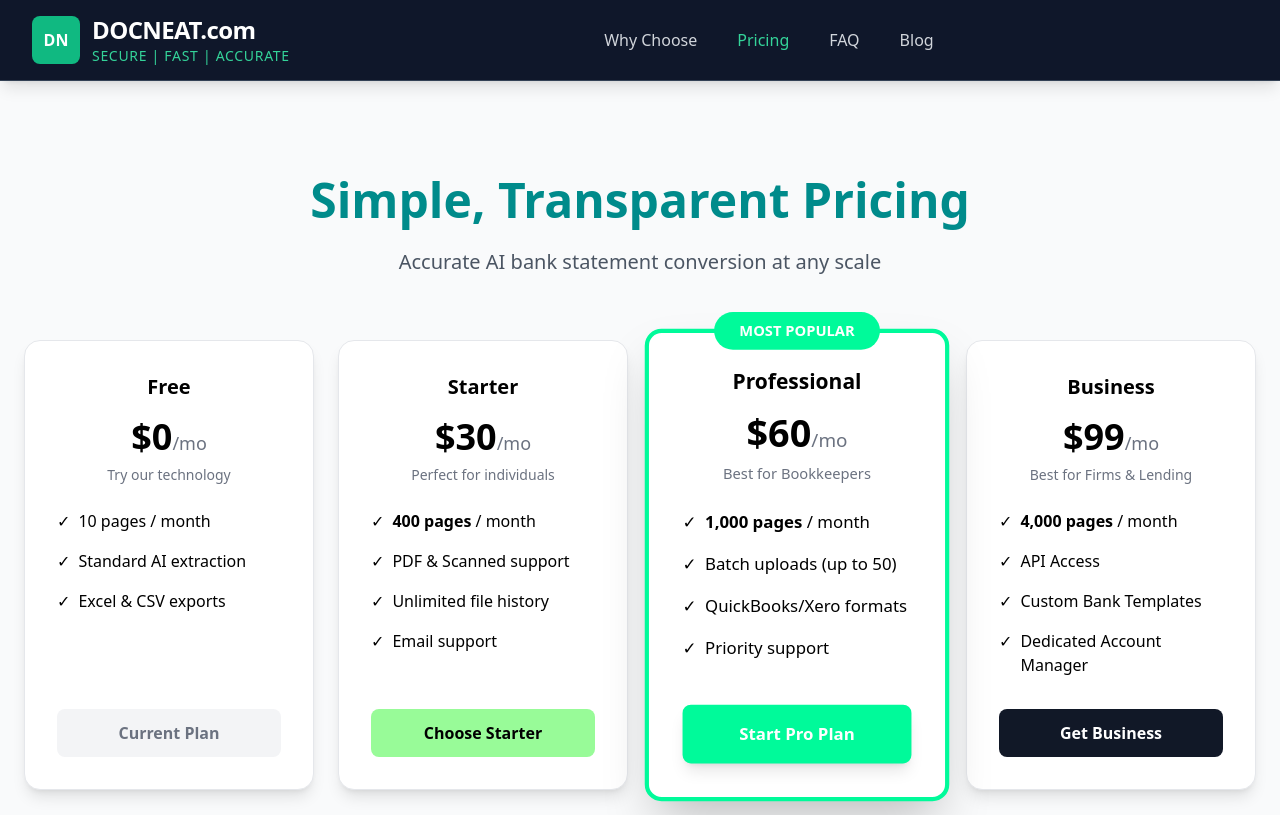
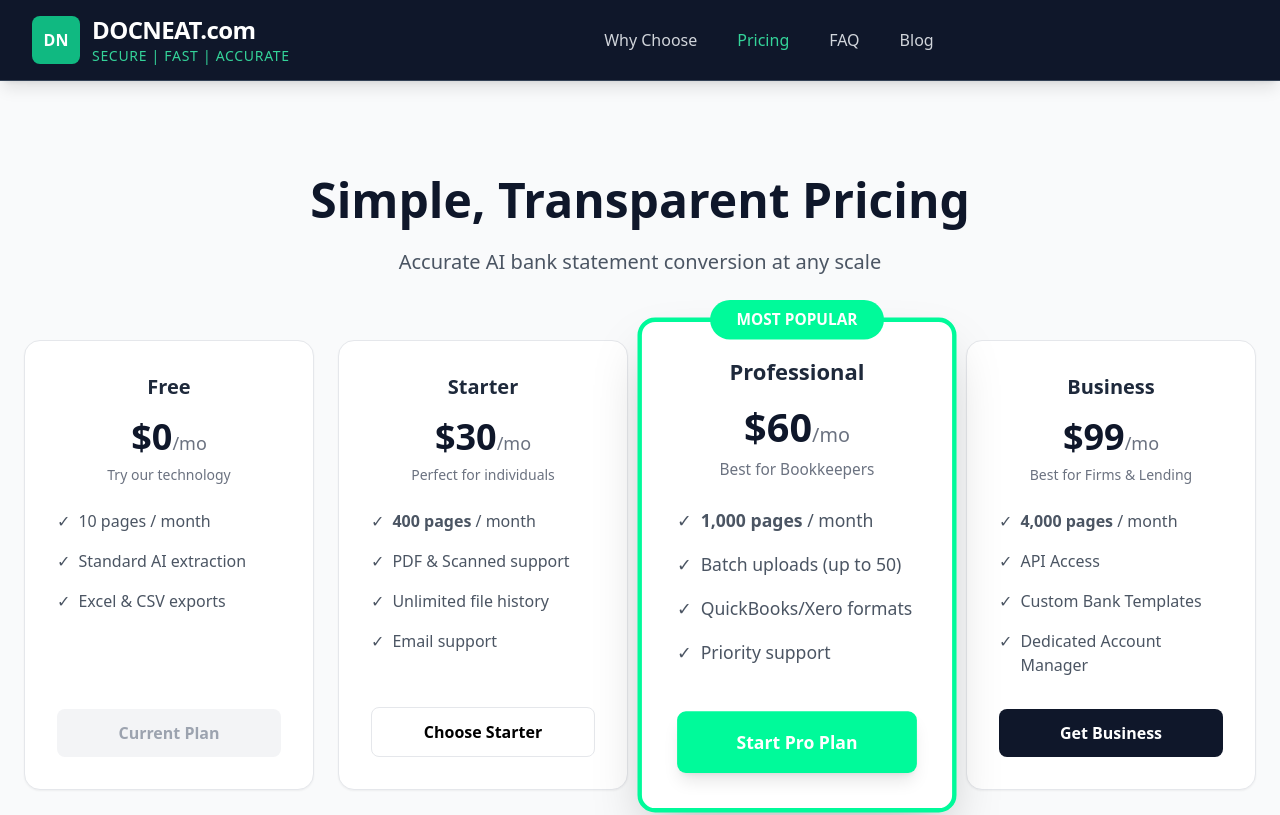
Before and after one commit to timarmstead/docneat-frontend, a Next.js app: page /pricing in a window 1280 px wide. Shown: the top 815 px of the page. Built offline with nearby package versions, Linux system fonts and the light colour scheme.

Commit message:
Update page.tsx
stripe links added

```diff
--- a/app/pricing/page.tsx
+++ b/app/pricing/page.tsx
@@ -3,121 +3,110 @@
 import { useState } from 'react';
 
 export default function Pricing() {
-  const [loading, setLoading] = useState<string | null>(null); // Track which button is loading
+  const [loading, setLoading] = useState<string | null>(null);
 
-  const handleCheckout = async (priceId: string) => {
-    setLoading(priceId);
-
-    try {
-      const res = await fetch('/api/checkout', {
-        method: 'POST',
-        headers: { 'Content-Type': 'application/json' },
-        body: JSON.stringify({ priceId }),
-      });
-
-      if (!res.ok) throw new Error('Checkout failed');
-
-      const { url } = await res.json();
-      window.location.href = url;
-    } catch (error) {
-      alert('Error starting checkout. Please try again.');
-      console.error(error);
-    } finally {
-      setLoading(null);
-    }
+  const handleCheckout = (url: string, id: string) => {
+    setLoading(id);
+    // Direct redirect to your Stripe Payment Link
+    window.location.href = url;
   };
 
   return (
     <div className="min-h-screen bg-gray-50 py-20">
       <div className="max-w-7xl mx-auto px-6 text-center">
-        <h1 className="text-5xl font-bold text-mint-900 mb-6">Simple, Transparent Pricing</h1>
+        <h1 className="text-5xl font-bold text-slate-900 mb-6 font-tight">Simple, Transparent Pricing</h1>
         <p className="text-xl text-gray-600 mb-16">Accurate AI bank statement conversion at any scale</p>
 
-        <div className="grid md:grid-cols-2 lg:grid-cols-4 gap-6">
+        <div className="grid md:grid-cols-2 lg:grid-cols-4 gap-6 items-stretch">
 
           {/* Free Tier */}
-          <div className="bg-white rounded-2xl shadow-lg p-8 border border-gray-200 flex flex-col">
-            <h3 className="text-xl font-bold mb-4">Free</h3>
-            <p className="text-4xl font-bold mb-2">$0<span className="text-lg font-normal text-gray-500">/mo</span></p>
+          <div className="bg-white rounded-2xl shadow-sm p-8 border border-gray-200 flex flex-col">
+            <h3 className="text-xl font-bold mb-4 text-slate-800">Free</h3>
+            <p className="text-4xl font-bold mb-2 text-slate-900">$0<span className="text-lg font-normal text-gray-500">/mo</span></p>
             <p className="text-sm text-gray-500 mb-6">Try our technology</p>
-            <ul className="text-left space-y-4 mb-8 flex-grow">
+            <ul className="text-left space-y-4 mb-8 flex-grow text-gray-600">
               <li className="flex items-start">✓ <span className="ml-2">10 pages / month</span></li>
               <li className="flex items-start">✓ <span className="ml-2">Standard AI extraction</span></li>
               <li className="flex items-start">✓ <span className="ml-2">Excel & CSV exports</span></li>
             </ul>
-            <div className="bg-gray-100 text-gray-500 py-3 rounded-lg font-semibold cursor-not-allowed">
+            <div className="bg-gray-100 text-gray-400 py-3 rounded-lg font-semibold cursor-not-allowed">
               Current Plan
             </div>
           </div>
 
           {/* Starter Tier */}
-          <div className="bg-white rounded-2xl shadow-lg p-8 border border-gray-200 flex flex-col">
-            <h3 className="text-xl font-bold mb-4">Starter</h3>
-            <p className="text-4xl font-bold mb-2">$30<span className="text-lg font-normal text-gray-500">/mo</span></p>
+          <div className="bg-white rounded-2xl shadow-sm p-8 border border-gray-200 flex flex-col hover:shadow-md transition">
+            <h3 className="text-xl font-bold mb-4 text-slate-800">Starter</h3>
+            <p className="text-4xl font-bold mb-2 text-slate-900">$30<span className="text-lg font-normal text-gray-500">/mo</span></p>
             <p className="text-sm text-gray-500 mb-6">Perfect for individuals</p>
-            <ul className="text-left space-y-4 mb-8 flex-grow">
+            <ul className="text-left space-y-4 mb-8 flex-grow text-gray-600">
               <li className="flex items-start">✓ <span className="ml-2"><strong>400 pages</strong> / month</span></li>
               <li className="flex items-start">✓ <span className="ml-2">PDF & Scanned support</span></li>
               <li className="flex items-start">✓ <span className="ml-2">Unlimited file history</span></li>
               <li className="flex items-start">✓ <span className="ml-2">Email support</span></li>
             </ul>
             <button
-              onClick={() => handleCheckout('STRIPE_STARTER_PRICE_ID')} // Replace with real ID
+              onClick={() => handleCheckout('https://buy.stripe.com/3cIbJ10LfdvC2p6dJI1gs00', 'starter')}
               disabled={!!loading}
-              className="w-full bg-mint-100 text-mint-700 hover:bg-mint-200 font-bold py-3 rounded-lg transition disabled:opacity-50"
+              className="w-full bg-mint-50 text-mint-700 border border-mint-200 hover:bg-mint-100 font-bold py-3 rounded-lg transition disabled:opacity-50"
             >
-              {loading === 'STRIPE_STARTER_PRICE_ID' ? 'Processing...' : 'Choose Starter'}
+              {loading === 'starter' ? 'Connecting...' : 'Choose Starter'}
             </button>
           </div>
 
           {/* Pro Tier — Most Popular */}
-          <div className="bg-white rounded-2xl shadow-2xl p-8 border-4 border-mint-500 relative flex flex-col scale-105 z-10">
+          <div className="bg-white rounded-2xl shadow-2xl p-8 border-4 border-mint-500 relative flex flex-col lg:scale-110 z-10">
             <div className="absolute -top-5 left-1/2 transform -translate-x-1/2 bg-mint-500 text-white px-6 py-2 rounded-full text-sm font-bold whitespace-nowrap">
               MOST POPULAR
             </div>
-            <h3 className="text-xl font-bold mb-4">Professional</h3>
-            <p className="text-4xl font-bold mb-2">$60<span className="text-lg font-normal text-gray-500">/mo</span></p>
+            <h3 className="text-xl font-bold mb-4 text-slate-800">Professional</h3>
+            <p className="text-4xl font-bold mb-2 text-slate-900">$60<span className="text-lg font-normal text-gray-500">/mo</span></p>
             <p className="text-sm text-gray-500 mb-6">Best for Bookkeepers</p>
-            <ul className="text-left space-y-4 mb-8 flex-grow">
+            <ul className="text-left space-y-4 mb-8 flex-grow text-gray-600">
               <li className="flex items-start">✓ <span className="ml-2"><strong>1,000 pages</strong> / month</span></li>
               <li className="flex items-start">✓ <span className="ml-2">Batch uploads (up to 50)</span></li>
               <li className="flex items-start">✓ <span className="ml-2">QuickBooks/Xero formats</span></li>
               <li className="flex items-start">✓ <span className="ml-2">Priority support</span></li>
             </ul>
             <button
-              onClick={() => handleCheckout('STRIPE_PRO_PRICE_ID')} // Replace with real ID
+              onClick={() => handleCheckout('https://buy.stripe.com/14AfZhfG9bnu4xe0WW1gs01', 'pro')}
               disabled={!!loading}
               className="w-full bg-mint-500 hover:bg-mint-600 text-white font-bold py-4 rounded-lg transition disabled:opacity-50 shadow-lg"
             >
-              {loading === 'STRIPE_PRO_PRICE_ID' ? 'Processing...' : 'Start Pro Plan'}
+              {loading === 'pro' ? 'Connecting...' : 'Start Pro Plan'}
             </button>
           </div>
 
           {/* Business Tier */}
-          <div className="bg-white rounded-2xl shadow-lg p-8 border border-gray-200 flex flex-col">
-            <h3 className="text-xl font-bold mb-4">Business</h3>
-            <p className="text-4xl font-bold mb-2">$99<span className="text-lg font-normal text-gray-500">/mo</span></p>
+          <div className="bg-white rounded-2xl shadow-sm p-8 border border-gray-200 flex flex-col hover:shadow-md transition">
+            <h3 className="text-xl font-bold mb-4 text-slate-800">Business</h3>
+            <p className="text-4xl font-bold mb-2 text-slate-900">$99<span className="text-lg font-normal text-gray-500">/mo</span></p>
             <p className="text-sm text-gray-500 mb-6">Best for Firms & Lending</p>
-            <ul className="text-left space-y-4 mb-8 flex-grow">
+            <ul className="text-left space-y-4 mb-8 flex-grow text-gray-600">
               <li className="flex items-start">✓ <span className="ml-2"><strong>4,000 pages</strong> / month</span></li>
               <li className="flex items-start">✓ <span className="ml-2">API Access</span></li>
               <li className="flex items-start">✓ <span className="ml-2">Custom Bank Templates</span></li>
               <li className="flex items-start">✓ <span className="ml-2">Dedicated Account Manager</span></li>
             </ul>
             <button
-              onClick={() => handleCheckout('STRIPE_BUSINESS_PRICE_ID')} // Replace with real ID
+              onClick={() => handleCheckout('https://buy.stripe.com/aFa28r2Tn2QY0gYbBA1gs02', 'business')}
               disabled={!!loading}
-              className="w-full bg-gray-900 hover:bg-black text-white font-bold py-3 rounded-lg transition disabled:opacity-50"
+              className="w-full bg-slate-900 hover:bg-black text-white font-bold py-3 rounded-lg transition disabled:opacity-50"
             >
-              {loading === 'STRIPE_BUSINESS_PRICE_ID' ? 'Processing...' : 'Get Business'}
+              {loading === 'business' ? 'Connecting...' : 'Get Business'}
             </button>
           </div>
 
         </div>
 
-        <p className="mt-12 text-gray-500">
-          Need a custom volume or on-premise solution? <a href="mailto:support@docneat.com" className="text-mint-600 font-semibold underline">Contact us</a>
-        </p>
+        <div className="mt-20 border-t border-gray-200 pt-10">
+           <p className="text-gray-500">
+            Need a custom volume or on-premise solution?
+            <a href="mailto:support@docneat.com" className="ml-2 text-mint-600 font-semibold underline hover:text-mint-700">
+              Contact us
+            </a>
+          </p>
+        </div>
       </div>
     </div>
   )
```
